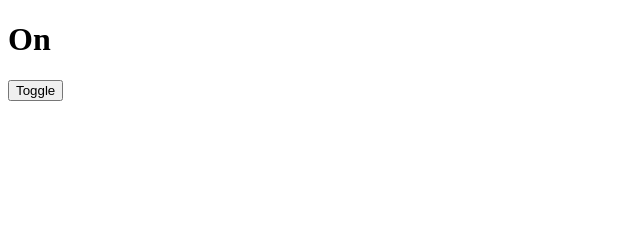
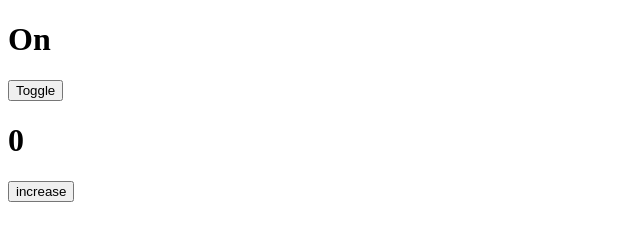
Before and after one commit to Aimarall/index-js, a plain HTML site: page index.html in a window 1280 px wide. Shown: the whole page, without its empty margins (0-640 px from the left). Drawn offline with Linux system fonts and the light colour scheme.

Commit message:
added second div to body

```diff
--- a/index.html
+++ b/index.html
@@ -15,6 +15,11 @@
         <button>Toggle</button>
     </div>
 
+    <div id="example-2">
+        <h1>0</h1>
+        <button id="i">increase</button>
+    </div>
+
     <script src="./scripts.js"></script>
 </body>
 
```
